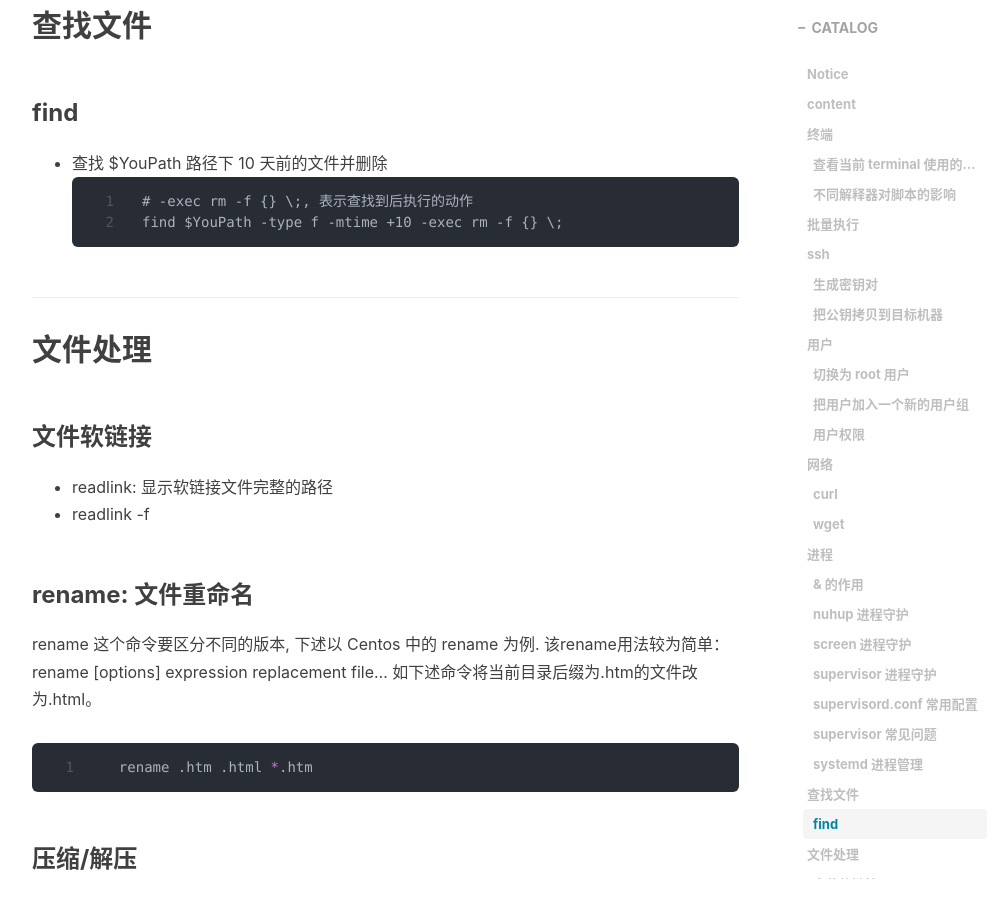
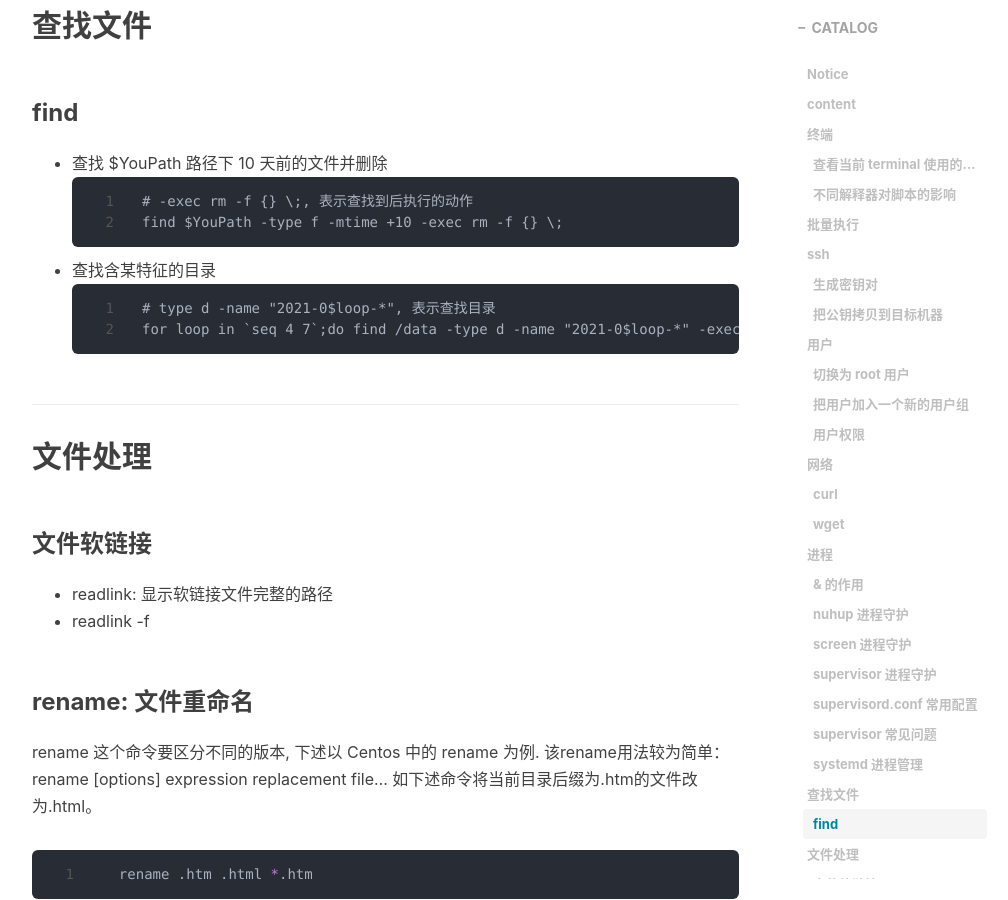
Before and after one commit to kougazhang/oom, a Jekyll site: the page built from _posts/2021-05-29-linux-command.md, in a window 1280 px wide and 900 px high, scrolled down 8836 px. Shown: the whole window, without its empty margins (233-1241 px from the left). Built offline with Jekyll 4.4.1, drawn with Linux system fonts in a browser that asks for light colours; nearby versions of some CDN libraries; comment, search, counter and statistics services are not loaded.

Commit message:
post bug fix

````diff
--- a/_posts/2021-05-29-linux-command.md
+++ b/_posts/2021-05-29-linux-command.md
@@ -315,6 +315,11 @@ systemctl start supervisord
 ```
 # -exec rm -f {} \;, 表示查找到后执行的动作
 find $YouPath -type f -mtime +10 -exec rm -f {} \;
+```
++ 查找含某特征的目录
+```
+# type d -name "2021-0$loop-*", 表示查找目录
+for loop in `seq 4 7`;do find /data -type d -name "2021-0$loop-*" -exec rm -rv {} \;;done
 ```
 
 ## 文件处理
````
Also changed, not shown: _posts/2021-06-18-shell.md (+1 -1 lines).
